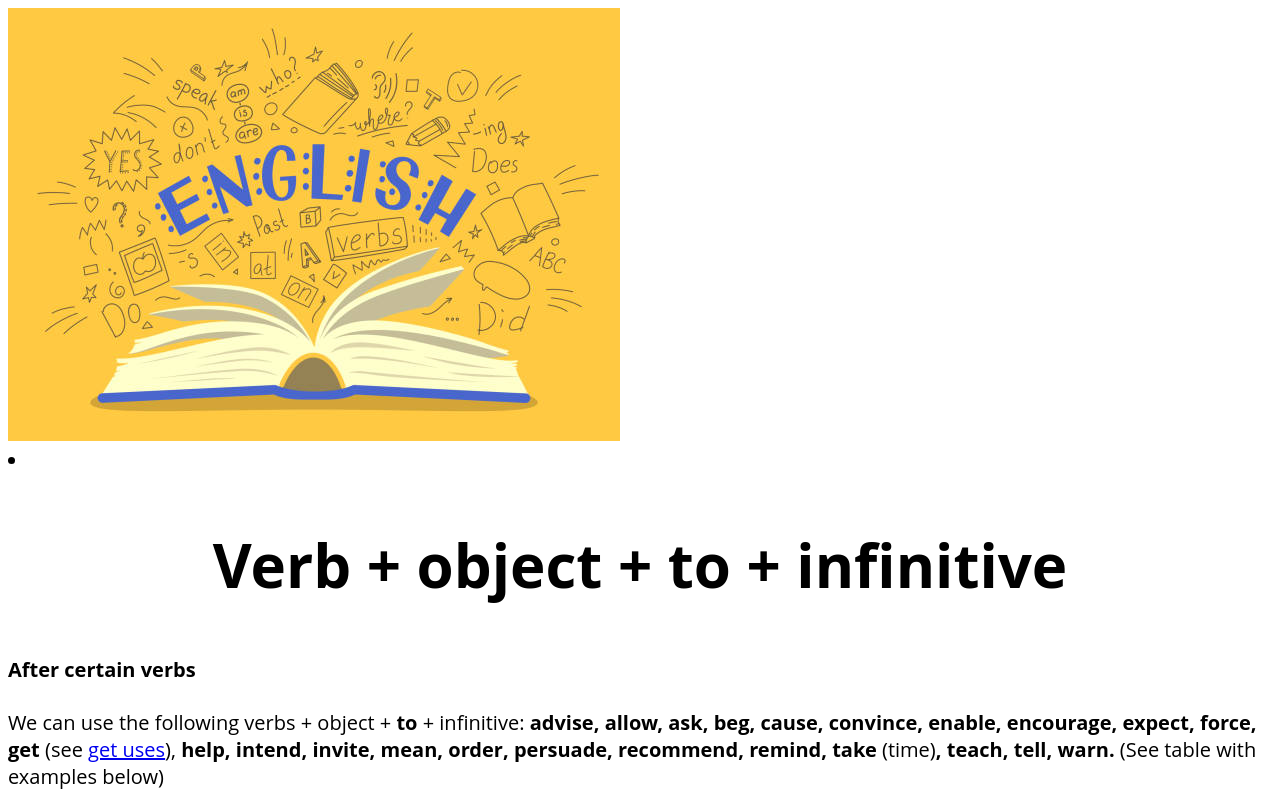
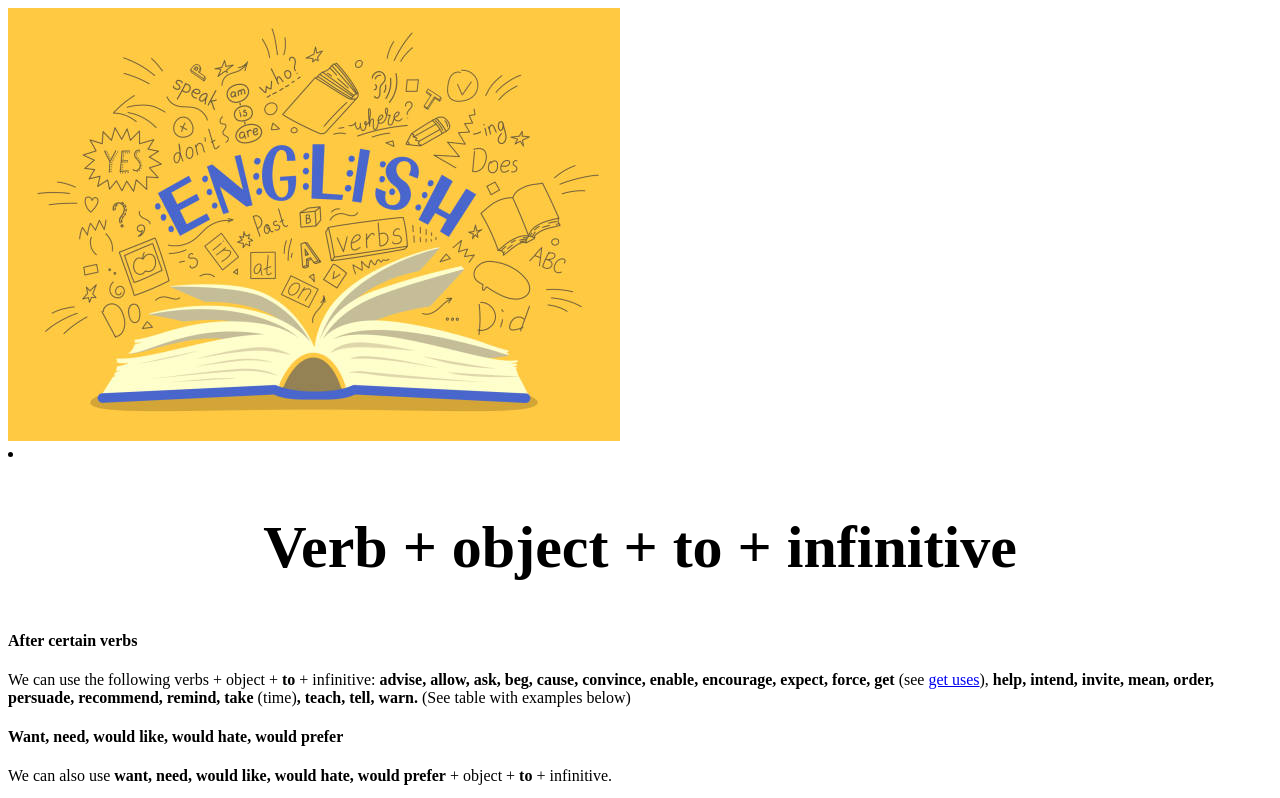
Before and after one commit to somethingiswrongz/somethingiswrongz.github.io, a plain HTML site: page index.html in a window 1280 px wide. Shown: the top 798 px of the page. Drawn offline with Linux system fonts and the light colour scheme.

Commit message:
modified:   index.html 	modified:   styles/styles.css

```diff
--- a/index.html
+++ b/index.html
@@ -4,6 +4,9 @@
         <meta charset="utf-8">
         <meta name="viewport" content="width=device-width" />
         <link href="styles/styles.css" rel="stylesheet" />
+        <link rel="preconnect" href="https://fonts.googleapis.com">
+        <link rel="preconnect" href="https://fonts.gstatic.com" crossorigin>
+        <link href="https://fonts.googleapis.com/css2?family=Mukta:wght@200&display=swap" rel="stylesheet">
         <title>Testing!</title>
     </head>
     <body>
--- a/styles/styles.css
+++ b/styles/styles.css
@@ -1,7 +1,3 @@
-html {
-    font-size: 20px; /* px means "pixels": the base font size is now 10 pixels high */
-    font-family: "Open Sans", sans-serif; /* this should be the rest of the output you got from Google Fonts */
-}
 h2 {
     font-size: 60px;
     text-align: center;
```
